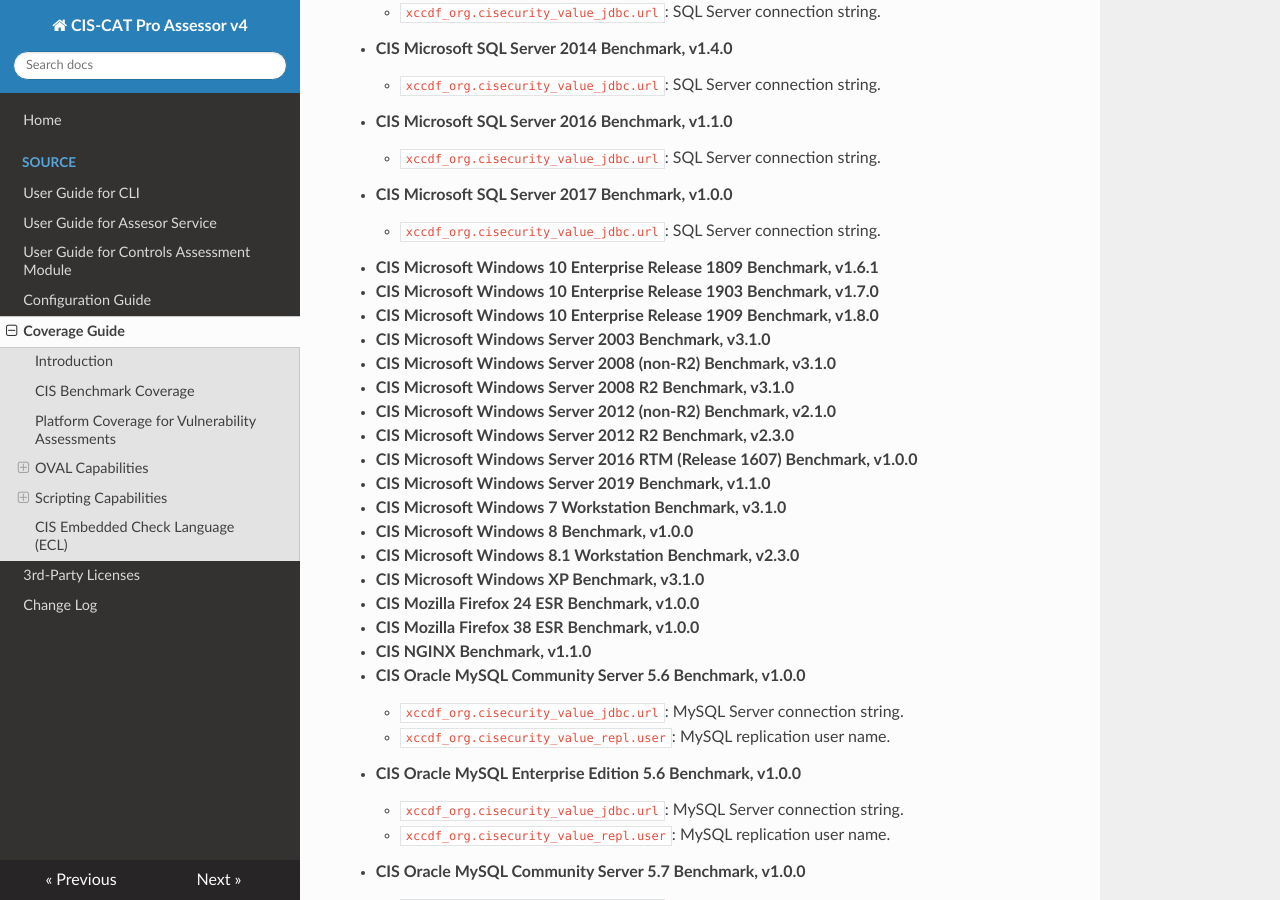
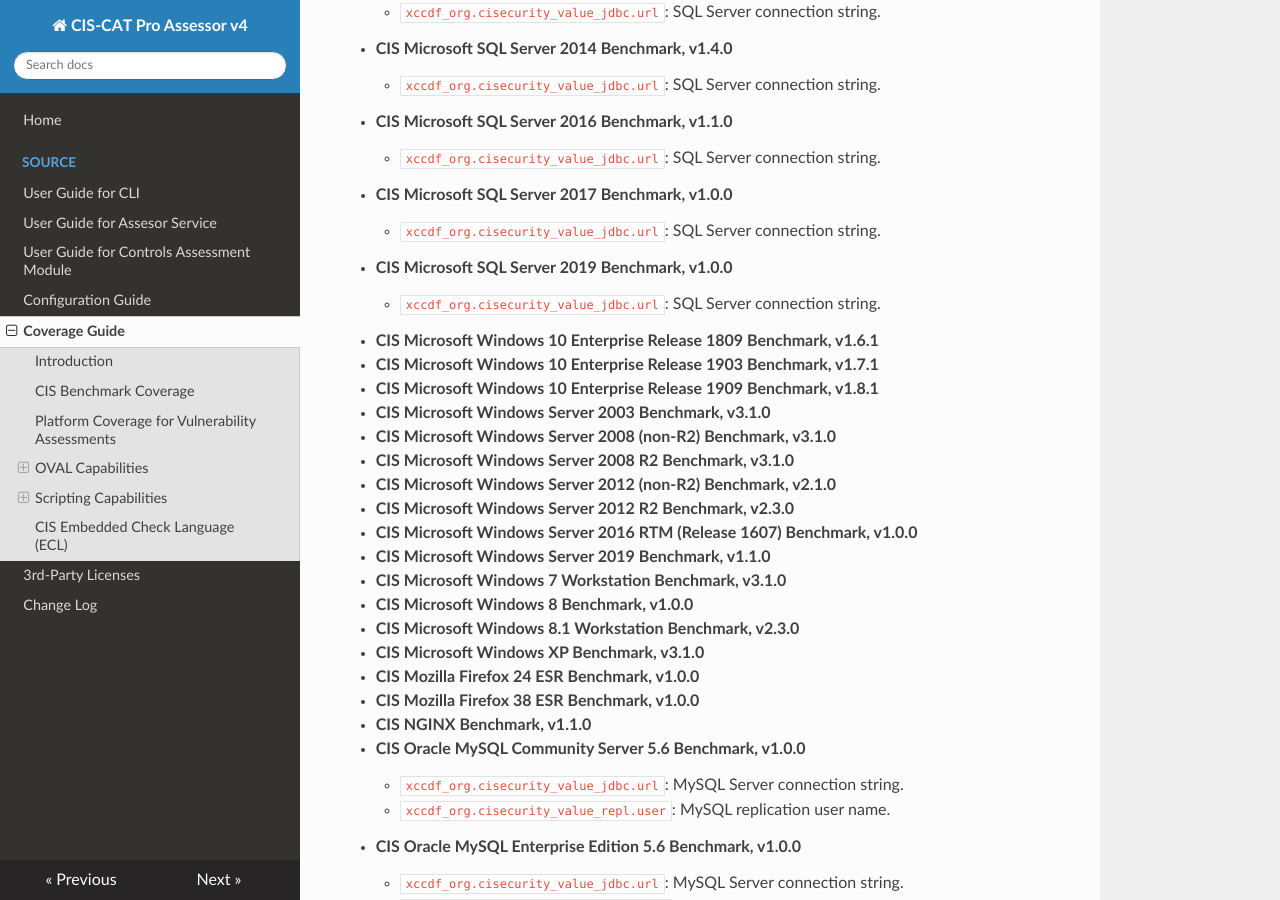
Before and after one commit to CISecurity/CCPA-Docs, an MkDocs documentation site: the page built from docs/Coverage Guide.md, in a window 1280 px wide and 900 px high, scrolled down 2170 px. Built offline with MkDocs 1.6.1, drawn with Linux system fonts in a browser that asks for light colours; nearby versions of some CDN libraries.

Commit message:
Updates for release 4.0.18.

```diff
--- a/docs/Coverage Guide.md
+++ b/docs/Coverage Guide.md
@@ -63,9 +63,11 @@
 	- `xccdf_org.cisecurity_value_jdbc.url`: SQL Server connection string.
 - **CIS Microsoft SQL Server 2017 Benchmark, v1.0.0**
 	- `xccdf_org.cisecurity_value_jdbc.url`: SQL Server connection string.
+- **CIS Microsoft SQL Server 2019 Benchmark, v1.0.0**
+	- `xccdf_org.cisecurity_value_jdbc.url`: SQL Server connection string.
 - **CIS Microsoft Windows 10 Enterprise Release 1809 Benchmark, v1.6.1**
-- **CIS Microsoft Windows 10 Enterprise Release 1903 Benchmark, v1.7.0**
-- **CIS Microsoft Windows 10 Enterprise Release 1909 Benchmark, v1.8.0**
+- **CIS Microsoft Windows 10 Enterprise Release 1903 Benchmark, v1.7.1**
+- **CIS Microsoft Windows 10 Enterprise Release 1909 Benchmark, v1.8.1**
 - **CIS Microsoft Windows Server 2003 Benchmark, v3.1.0**
 - **CIS Microsoft Windows Server 2008 (non-R2) Benchmark, v3.1.0**
 - **CIS Microsoft Windows Server 2008 R2 Benchmark, v3.1.0**
```
Also changed, not shown: docs/Change Log.md (+24 -0 lines).
